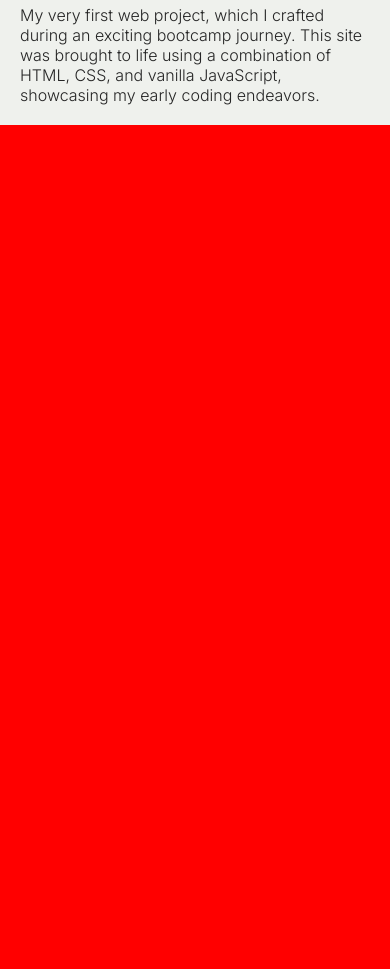
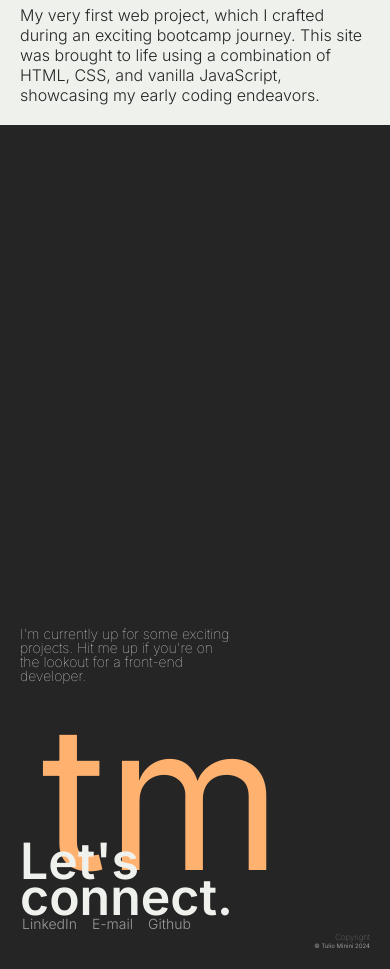
Before and after one commit to t-minini/my-website-v3, a React (Create React App) app: page / in a window 390 px wide. Shown: the part 6209-7178 px from the top of the page. Before the commit the page ends 6334 px from the top, so only its background shows below. Built offline with nearby package versions, Linux system fonts and the light colour scheme; a web font is replaced by a local one.

Commit message:
media query update

```diff
--- a/src/App.js
+++ b/src/App.js
@@ -5,7 +5,7 @@ import { About } from './components/about/About';
 import { Navbar } from './components/navbar/Navbar';
 import { Skills } from './components/skills/Skills';
 // import { Cursor } from './components/cursor/Cursor';
-// import { Contact } from './components/contact/Contact';
+import { Contact } from './components/contact/Contact';
 import { Projects } from './components/projects/Projects';
 // import { ScrollUp } from './components/scroll-up/ScrollUp';
 // import { Vertical } from './components/name-vertical/Vertical';
@@ -21,7 +21,7 @@ function App() {
       <About />
       <Skills />
       <Projects />
-      {/* <Contact /> */}
+      <Contact />
     </div>
   );
 }
--- a/src/components/contact/Contact.jsx
+++ b/src/components/contact/Contact.jsx
@@ -11,7 +11,7 @@ export function Contact() {
       onMouseLeave={() => setIsHovered(false)}
     >
       <div className={style.contact__text}>
-          <p>tm</p>
+        <p className={style.contact__tm}>tm</p>
         <div className={style.text__container}>
           <h2>
             Let's <br />
@@ -19,8 +19,7 @@ export function Contact() {
           </h2>
           <p>
             I'm currently up for some exciting <br />
-              projects. Hit me up if you're on <br /> the lookout for a
-              front-end
+            projects. Hit me up if you're on <br /> the lookout for a front-end
             <br /> developer.
           </p>
         </div>
@@ -51,12 +50,12 @@ export function Contact() {
             Github
           </a>
         </div>
-        </div>
         <div className={style.copyright}>
           <p>
             Copyright <br />
           </p>
-          <span>&#169;Tulio Minini 2024</span>
+          <span>&#169; Tulio Minini 2024</span>
+        </div>
       </div>
     </footer>
   );
--- a/src/components/contact/Contact.module.css
+++ b/src/components/contact/Contact.module.css
@@ -1,16 +1,10 @@
 .contact {
-  width: 100vw;
   height: 100dvh;
   background-color: var(--black);
-  padding: 5%;
 }
 
-.contact h2 {
-  font-size: 15rem;
-  line-height: 12rem;
-  font-weight: var(--semiBold-600);
-  color: var(--gray-lighter);
-  z-index: 1;
+.contact__tm {
+  color: var(--orange);
 }
 
 .contact__text {
@@ -18,20 +12,6 @@
   display: flex;
   flex-direction: column;
   justify-content: flex-end;
-  padding-bottom: 6rem;
-}
-
-.contact__text p:first-child {
-  color: var(--orange);
-  font-size: 45rem;
-  line-height: 45rem;
-  font-family: var(--sugiyama);
-  font-weight: var(--regular-400);
-  text-transform: uppercase;
-  position: relative;
-  top: 20rem;
-  left: 5%;
-  width: fit-content;
 }
 
 .text__container {
@@ -40,27 +20,24 @@
   align-items: flex-end;
 }
 
+.text__container h2 {
+  font-weight: var(--semiBold-600);
+  color: var(--gray-lighter);
+  z-index: 1;
+}
+
 .text__container p {
-  width: 21%;
+  display: flex;
+  justify-content: flex-end;
   color: var(--gray-lighter);
-  font-size: 1.8rem;
-  line-height: 2.7rem;
   font-weight: var(--thin-100);
 }
 
-.contact__links {
-  width: 100%;
-  margin-left: 1rem;
-  z-index: 2;
-}
-
 .contact__links a {
-  font-size: 1.6rem;
-  padding-right: 3rem;
-  text-decoration: none;
   color: var(--gray-darker);
   font-weight: var(--light-300);
   transition: color 1s ease;
+  text-decoration: none;
   cursor: pointer;
 }
 
@@ -72,72 +49,30 @@
   display: flex;
   justify-content: flex-end;
   flex-direction: column;
+  text-align: right;
 }
 
 .copyright p {
-  font-size: 1.4rem;
   color: var(--gray-darker);
   font-weight: var(--thin-100);
-  text-align: right;
 }
 
 .copyright span {
-  font-size: 1.4rem;
   color: var(--gray-darker);
-  text-align: right;
 }
 
-/* MacBook Pro 14"  */
-@media only screen and (max-width: 1512px) {
-  /* not needed */
-}
-
-/* iPad Air 820 x 1180  */
-@media only screen and (max-width: 820px) {
-  .contact h2 {
-    font-size: 10rem;
-    line-height: 8rem;
+/* SMARTPHONES - SHORTER SCREENS (PORTRAIT) */
+@media only screen and (max-width: 480px) and (orientation: portrait) {
+  .contact {
+    padding-left: var(--padding-s);
+    padding-right: var(--padding-s);
+    padding-top: var(--padding-l);
+    padding-bottom: var(--padding-s);
   }
 
-  .contact__text {
-    padding-bottom: 4rem;
-    height: 96.5%;
-  }
-
-  .contact__text p:first-child {
-    font-size: 31rem;
-    line-height: 31rem;
-    top: 15rem;
-  }
-
-  .text__container p {
-    width: 29%;
-    font-size: 1.4rem;
-    line-height: 1.9rem;
-  }
-}
-
-/* iPad Air 1180 x 820 (landscape)  */
-@media only screen and (max-width: 1180px) and (orientation: landscape) {
-  .contact__text {
-    padding-bottom: 4rem;
-    height: 96.5%;
-  }
-  .contact__text p:first-child {
-    font-size: 42rem;
-    line-height: 35rem;
-    top: 16rem;
-  }
-  .text__container p {
-    width: 29%;
-  }
-}
-
-/* iPhone 11 Pro Max / XR 414 x 896  */
-@media only screen and (max-width: 414px) {
   .contact h2 {
-    font-size: 4.5rem;
-    line-height: 3.5rem;
+    font-size: 5rem;
+    line-height: 3.6rem;
   }
 
   .text__container {
@@ -145,19 +80,21 @@
     align-items: flex-start;
   }
 
-  .contact__text p:first-child {
-    font-size: 20rem;
-    line-height: 14rem;
-    top: 26rem;
-    left: 4%;
+  .text__container p:first-of-type {
+    width: 100%;
+    font-size: 1.4rem;
+    line-height: 1.4rem;
+    margin-bottom: 16rem;
+    justify-content: flex-start;
+    z-index: 2;
   }
 
-  .text__container p {
-    width: 100%;
-    font-size: 1.5rem;
-    line-height: 1.5rem;
-    z-index: 2;
-    margin-bottom: 17rem;
+  .contact__tm {
+    font-size: 20rem;
+    position: relative;
+    line-height: 10rem;
+    top: 22rem;
+    left: 6%;
   }
 
   .contact__links {
@@ -165,41 +102,44 @@
   }
 
   .contact__links a {
-    font-size: 1.2rem;
+    font-size: 1.4rem;
     padding-right: 1.5rem;
   }
 
-  .copyright p {
-    font-size: 1rem;
+  .contact__text .copyright p {
+    font-size: 0.8rem;
   }
 
-  .copyright span {
-    font-size: 1rem;
+  .contact__text .copyright span:first-child {
+    font-size: 0.8rem;
   }
 }
 
-/* iPhone 11 Pro Max / XR 896 x 414 (landscape) */
-@media only screen and (min-width: 805px) and (max-width: 896px) and (orientation: landscape) {
-  .contact__text {
-    padding-bottom: 2rem;
+/* SMARTPHONES - SHORTER SCREENS (LANDSCAPE) */
+@media only screen and (min-width: 665px) and (orientation: landscape) {
+  .contact {
+    padding-left: var(--padding-s);
+    padding-right: var(--padding-s);
+    padding-top: var(--padding-l);
+    padding-bottom: var(--padding-s);
   }
+
   .contact h2 {
     font-size: 6rem;
     line-height: 4.5rem;
   }
 
-  .contact__text p:first-child {
-    font-size: 24rem;
-    line-height: 14rem;
-    top: 4rem;
+  .contact__tm {
+    font-size: 20rem;
+    line-height: 10rem;
+    padding-left: 4%;
   }
 
-  .text__container p {
+  .text__container p:first-of-type {
     width: 50%;
-    font-size: 1.2rem;
-    line-height: 1.2rem;
+    font-size: 1.1rem;
+    padding-right: 5%;
     z-index: 2;
-    padding-left: 26%;
   }
 
   .contact__links {
@@ -207,68 +147,15 @@
   }
 
   .contact__links a {
-    font-size: 1.2rem;
+    font-size: 1.4rem;
     padding-right: 1.5rem;
   }
 
-  .copyright p {
-    font-size: 1rem;
+  .contact__text .copyright p {
+    font-size: 0.8rem;
   }
 
-  .copyright span {
-    font-size: 1rem;
+  .contact__text .copyright span {
+    font-size: 0.8rem;
   }
 }
-
-/* iPhone 13 Pro 390 x 844  */
-@media only screen and (max-width: 390px) {
-  /* not needed */
-}
-
-/* iPhone SE 375 x 667  */
-@media only screen and (max-width: 375px) {
-  /* not needed */
-}
-
-/* iPhone SE 667 x 375 (landscape) */
-@media only screen and (min-width: 667px) and (max-width: 667px) and (orientation: landscape) {
-  .contact__text {
-    padding-bottom: 2rem;
-  }
-  .contact h2 {
-    font-size: 5rem;
-    line-height: 4rem;
-  }
-
-  .contact__text p:first-child {
-    font-size: 22rem;
-    line-height: 14rem;
-    top: 4rem;
-  }
-
-  .text__container p {
-    width: 50%;
-    font-size: 1.1rem;
-    line-height: 1.2rem;
-    z-index: 2;
-    padding-left: 20%;
-  }
-
-  .contact__links {
-    margin-left: 0.2rem;
-  }
-
-  .contact__links a {
-    font-size: 1.2rem;
-    padding-right: 1.5rem;
-  }
-
-  .copyright p {
-    font-size: 1rem;
-  }
-
-  .copyright span {
-    font-size: 1rem;
-  }
-
-}
```
Lines whose indentation alone changed are shown as unchanged.
